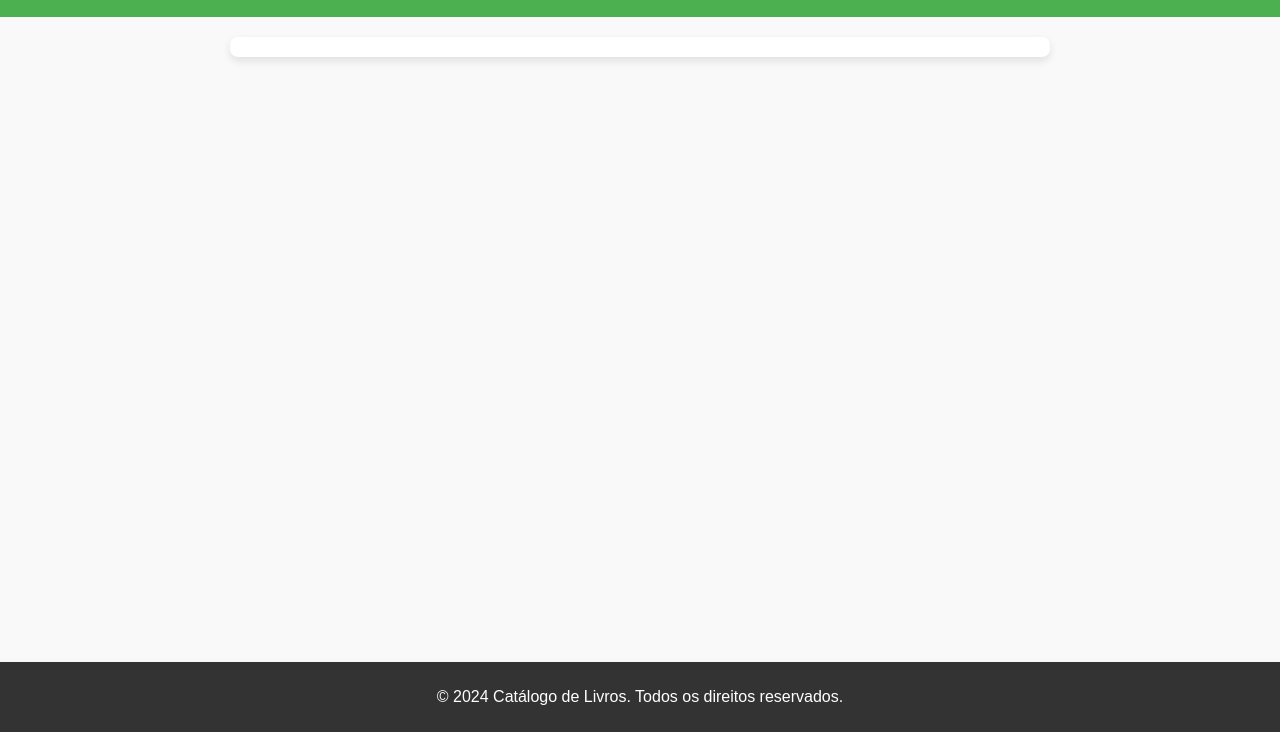
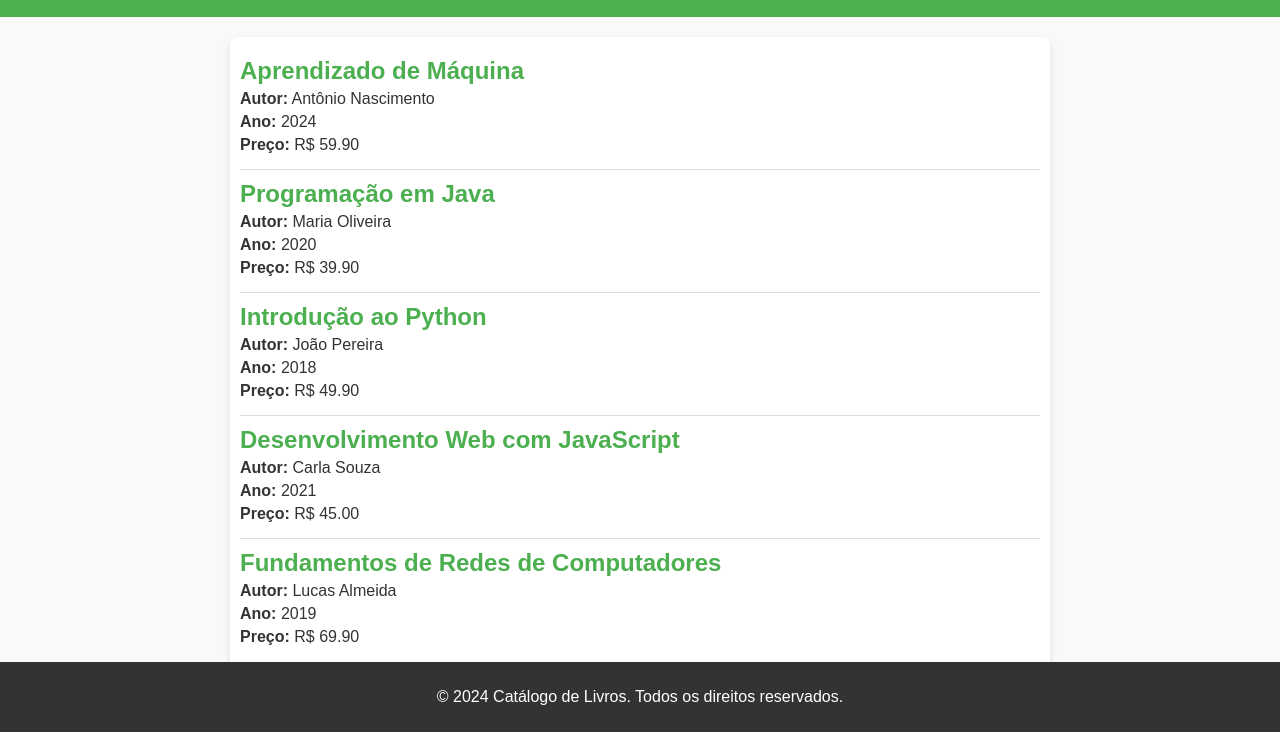
Before and after one commit to Ninja1375/projeto-xml, a plain HTML site: page docs/index.html in a window 1280 px wide. Shown: the part 68-800 px from the top of the page. Drawn offline with Linux system fonts and the light colour scheme; no server answers.

Commit message:
Update index.html

```diff
--- a/docs/index.html
+++ b/docs/index.html
@@ -77,7 +77,7 @@
 
     <script>
         // Caminho do arquivo XML
-        const xmlPath = './catalg.xml';
+        const xmlPath = './catalog.xml';
 
         // Função para carregar e exibir o XML
         fetch(xmlPath)
```
